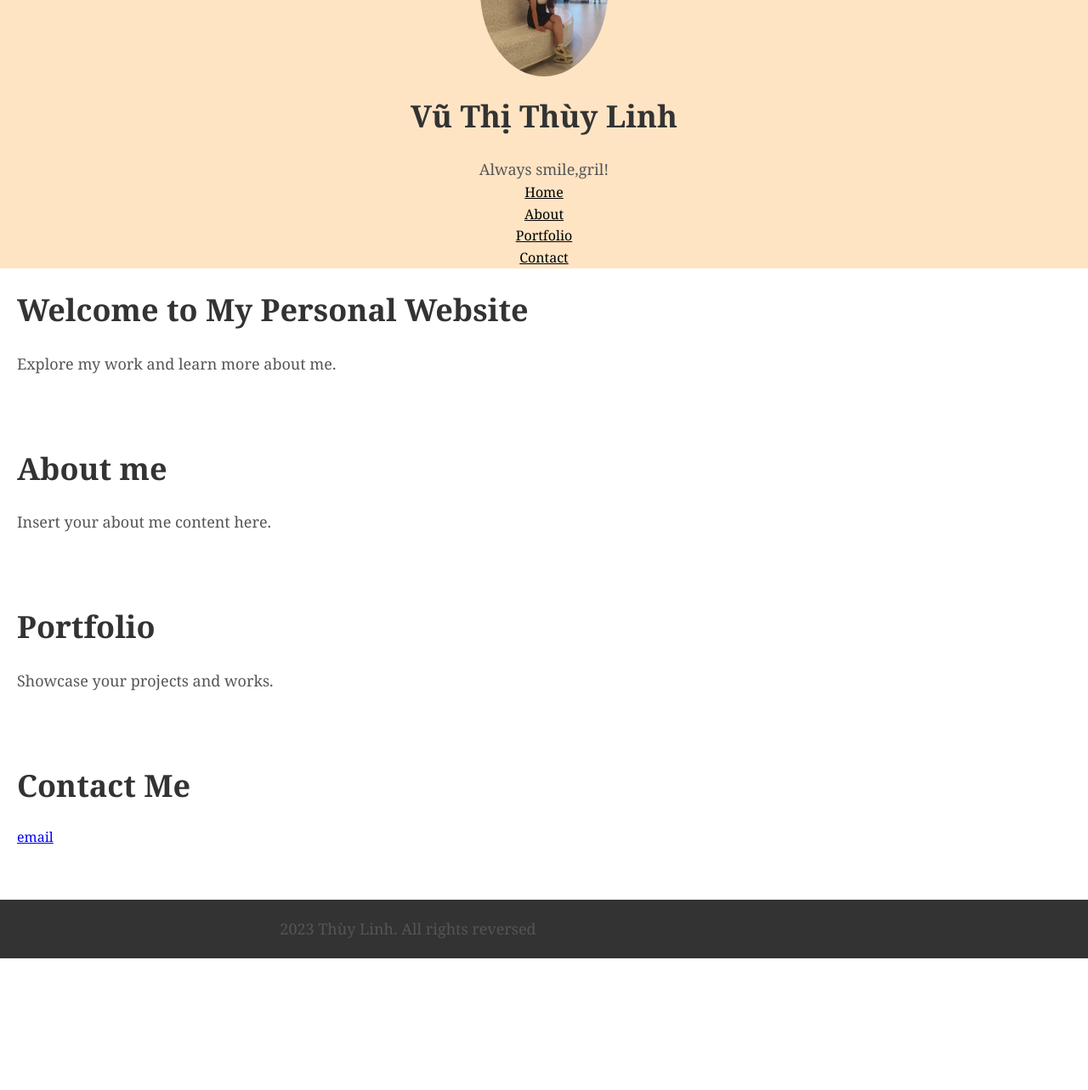
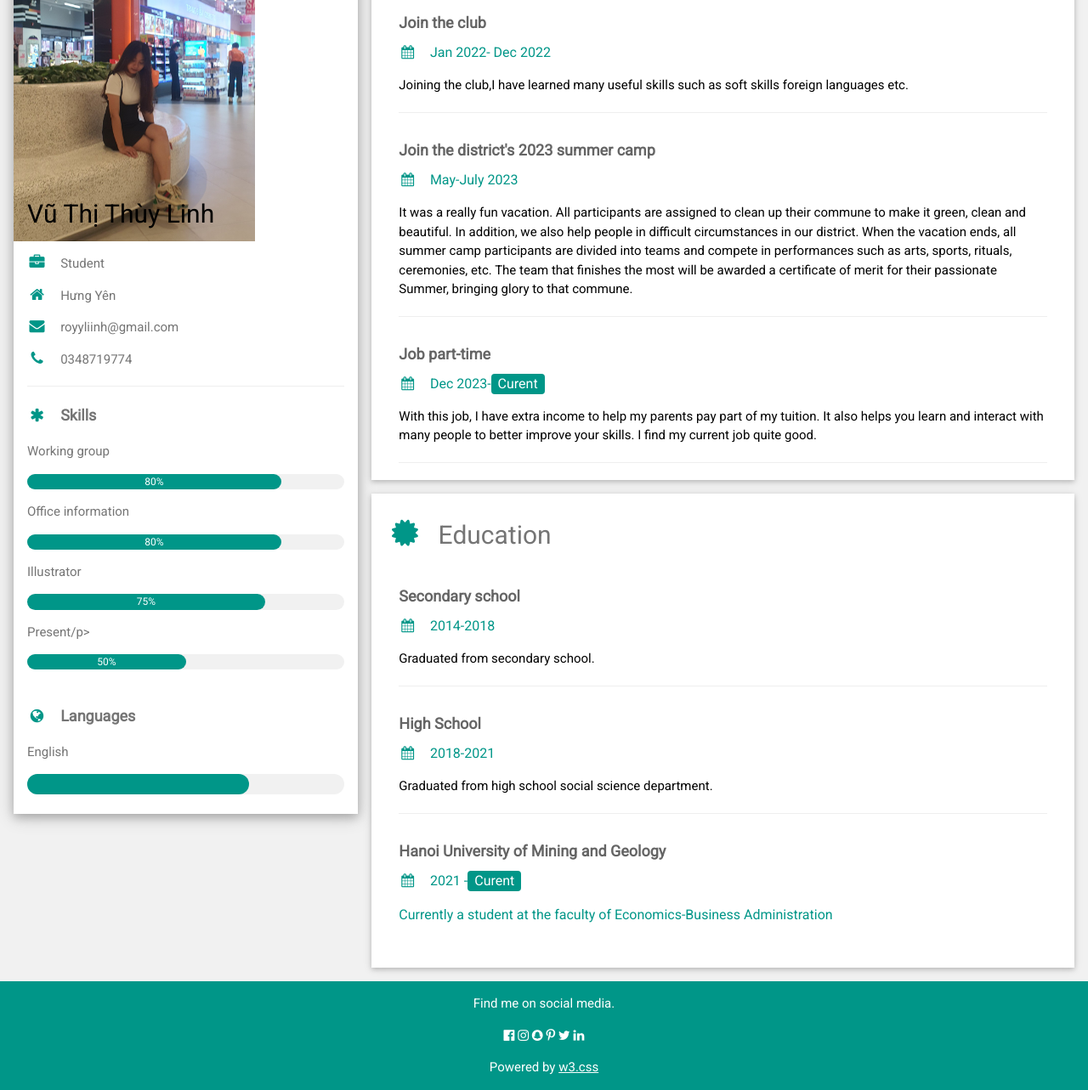
Before and after one commit to thuylinhhhhhhhh/cv, a plain HTML site: page index.html in a window 1280 px wide. Shown: the part 110-1393 px from the top of the page at 85% size. Before the commit the page ends 1238 px from the top, so only its background shows below. Drawn offline with nearby package versions, Linux system fonts and the light colour scheme.

Commit message:
Sửa đổi index

```diff
--- a/index.html
+++ b/index.html
@@ -1,58 +1,140 @@
 <!DOCTYPE html>
-<html lang="en">
+<html>
 <head>
-        <title>Thùy Linh - Personal Website</title>
+<title>Vũ Thị Thùy Linh </title>
+<meta charset="UTF-8">
+<meta name="viewport" content="width=device-width, initial-scale=1">
+<link rel="stylesheet" href="https://www.w3schools.com/w3css/4/w3.css">
+<link rel='stylesheet' href='https://fonts.googleapis.com/css?family=Roboto'>
+<link rel="stylesheet" href="https://cdnjs.cloudflare.com/ajax/libs/font-awesome/4.7.0/css/font-awesome.min.css">
 <link rel="icon" type="image/x-icon" href="images/Flat_tick_icon.svg.png">
-        <link rel="stylesheet" href="css/styles.css">
+<style>
+html,body,h1,h2,h3,h4,h5,h6 {font-family: "Roboto", sans-serif}
+</style>
 </head>
-    <body>
-        <header>
-            <div class="profile-image">
-                    <img src="images/vuthithuylinh.jpg" alt="Avarta" width="300">
+<body class="w3-light-grey">
+
+<!-- Page Container -->
+<div class="w3-content w3-margin-top" style="max-width:1400px;">
+
+  <!-- The Grid -->
+  <div class="w3-row-padding">
+
+    <!-- Left Column -->
+    <div class="w3-third">
+
+      <div class="w3-white w3-text-grey w3-card-4">
+        <div class="w3-display-container">
+          <img src="images/vuthithuylinh.jpg" style="width:70%" alt="Avatar">
+          <div class="w3-display-bottomleft w3-container w3-text-black">
+            <h2>Vũ Thị Thùy Linh</h2>
           </div>
-            <div class="profile-info">
-                <h2>Vũ Thị Thùy Linh</h2>
-                <p>Always smile,gril!</p>
         </div>
-            <nav class="main-menu">
-                <ul>
-                    <li><a style="color:black;"href="#home"> Home </a></li>
-                    <li><a style="color: black;"href="#about"> About </a></li>
-                    <li><a style="color: black;"href="#portfolio"> Portfolio </a></li>
-                    <li><a style="color:black;"href="#contact"> Contact </a></li>
-                </ul>
-            </nav>
-        </header>
-        <main>
-            <section id="home">
-                <div class="container">
-                    <h2>Welcome to My Personal Website </h2>
-                    <p>Explore my work and learn more about me.</p>
+        <div class="w3-container">
+          <p><i class="fa fa-briefcase fa-fw w3-margin-right w3-large w3-text-teal"></i>Student</p>
+          <p><i class="fa fa-home fa-fw w3-margin-right w3-large w3-text-teal"></i>Hưng Yên</p>
+          <p><i class="fa fa-envelope fa-fw w3-margin-right w3-large w3-text-teal"></i>royyliinh@gmail.com</p>
+          <p><i class="fa fa-phone fa-fw w3-margin-right w3-large w3-text-teal"></i>0348719774</p>
+          <hr>
+
+          <p class="w3-large"><b><i class="fa fa-asterisk fa-fw w3-margin-right w3-text-teal"></i>Skills</b></p>
+          <p>Working group</p>
+          <div class="w3-light-grey w3-round-xlarge w3-small">
+            <div class="w3-container w3-center w3-round-xlarge w3-teal" style="width:80%">80%</div>
           </div>
-            </section>
-            <section id="about">
-                <div class="container">
-                    <h2>About me</h2>
-                    <p>Insert your about me content here.</p>
+          <p>Office information</p>
+          <div class="w3-light-grey w3-round-xlarge w3-small">
+            <div class="w3-container w3-center w3-round-xlarge w3-teal" style="width:80%">
+              <div class="w3-center w3-text-white">80%</div>
             </div>
-            </section>
-            <section id="portfolio">
-                <div class="container">
-                    <h2>Portfolio </h2>
-                    <p>Showcase your projects and works.</p>
           </div>
-            </section>
-            <section id="Contact">
-                <div class="container">
-                    <h2>Contact Me</h2>
-                        <a href="2124010440@student.humg.edu.vn">email</a>
+          <p>Illustrator</p>
+          <div class="w3-light-grey w3-round-xlarge w3-small">
+            <div class="w3-container w3-center w3-round-xlarge w3-teal" style="width:75%">75%</div>
           </div>
-            </section>
-        </main>
-        <footer>
-            <div class="container">
-                <p>2023 Thùy Linh. All rights reversed</p>
+          <p>Present/p>
+          <div class="w3-light-grey w3-round-xlarge w3-small">
+            <div class="w3-container w3-center w3-round-xlarge w3-teal" style="width:50%">50%</div>
           </div>
+          <br>
+
+          <p class="w3-large w3-text-theme"><b><i class="fa fa-globe fa-fw w3-margin-right w3-text-teal"></i>Languages</b></p>
+          <p>English</p>
+          <div class="w3-light-grey w3-round-xlarge">
+            <div class="w3-round-xlarge w3-teal" style="height:24px;width:70%"></div>
+          </div>
+          <br>
+        </div>
+      </div><br>
+
+    <!-- End Left Column -->
+    </div>
+
+    <!-- Right Column -->
+    <div class="w3-twothird">
+
+      <div class="w3-container w3-card w3-white w3-margin-bottom">
+        <h2 class="w3-text-grey w3-padding-16"><i class="fa fa-suitcase fa-fw w3-margin-right w3-xxlarge w3-text-teal"></i>Work Experience</h2>
+        <div class="w3-container">
+          <h5 class="w3-opacity"><b>Join the club</b></h5>
+          <h6 class="w3-text-teal"><i class="fa fa-calendar fa-fw w3-margin-right"></i>Jan 2022- Dec 2022</h6>
+          <p>Joining the club,I have learned many useful skills such as soft skills foreign languages etc.</p>
+          <hr>
+        </div>
+        <div class="w3-container">
+          <h5 class="w3-opacity"><b>Join the district's 2023 summer camp</b></h5>
+          <h6 class="w3-text-teal"><i class="fa fa-calendar fa-fw w3-margin-right"></i>May-July 2023</h6>
+          <p>It was a really fun vacation. All participants are assigned to clean up their commune to make it green, clean and beautiful. In addition, we also help people in difficult circumstances in our district. When the vacation ends, all summer camp participants are divided into teams and compete in performances such as arts, sports, rituals, ceremonies, etc. The team that finishes the most will be awarded a certificate of merit for their passionate Summer, bringing glory to that commune.</p>
+          <hr>
+        </div>
+        <div class="w3-container">
+          <h5 class="w3-opacity"><b>Job part-time</b></h5>
+          <h6 class="w3-text-teal"><i class="fa fa-calendar fa-fw w3-margin-right"></i>Dec 2023-<span class="w3-tag w3-teal w3-round">Curent</span></h6>
+          <p>With this job, I have extra income to help my parents pay part of my tuition. It also helps you learn and interact with many people to better improve your skills. I find my current job quite good.</p>
+          <hr>
+        </div>
+      </div>
+
+      <div class="w3-container w3-card w3-white">
+        <h2 class="w3-text-grey w3-padding-16"><i class="fa fa-certificate fa-fw w3-margin-right w3-xxlarge w3-text-teal"></i>Education</h2>
+        <div class="w3-container">
+          <h5 class="w3-opacity"><b>Secondary school</b></h5>
+          <h6 class="w3-text-teal"><i class="fa fa-calendar fa-fw w3-margin-right"></i>2014-2018</h6>
+          <p>Graduated from secondary school.</p>
+          <hr>
+        </div>
+        <div class="w3-container">
+          <h5 class="w3-opacity"><b>High School</b></h5>
+          <h6 class="w3-text-teal"><i class="fa fa-calendar fa-fw w3-margin-right"></i>2018-2021</h6>
+          <p>Graduated from high school social science department.</p>
+          <hr>
+        </div>
+        <div class="w3-container">
+          <h5 class="w3-opacity"><b>Hanoi University of Mining and Geology</b></h5>
+          <h6 class="w3-text-teal"><i class="fa fa-calendar fa-fw w3-margin-right"></i>2021 -<span class="w3-tag w3-teal w3-round">Curent</span></h</h6>
+          <p>Currently a student at the faculty of Economics-Business Administration</p><br>
+        </div>
+      </div>
+
+    <!-- End Right Column -->
+    </div>
+
+  <!-- End Grid -->
+  </div>
+
+  <!-- End Page Container -->
+</div>
+
+<footer class="w3-container w3-teal w3-center w3-margin-top">
+  <p>Find me on social media.</p>
+  <i class="fa fa-facebook-official w3-hover-opacity"></i>
+  <i class="fa fa-instagram w3-hover-opacity"></i>
+  <i class="fa fa-snapchat w3-hover-opacity"></i>
+  <i class="fa fa-pinterest-p w3-hover-opacity"></i>
+  <i class="fa fa-twitter w3-hover-opacity"></i>
+  <i class="fa fa-linkedin w3-hover-opacity"></i>
+  <p>Powered by <a href="https://www.w3schools.com/w3css/default.asp" target="_blank">w3.css</a></p>
 </footer>
+
 </body>
-</htm>
+</html>
```
Lines whose indentation alone changed are shown as unchanged.
